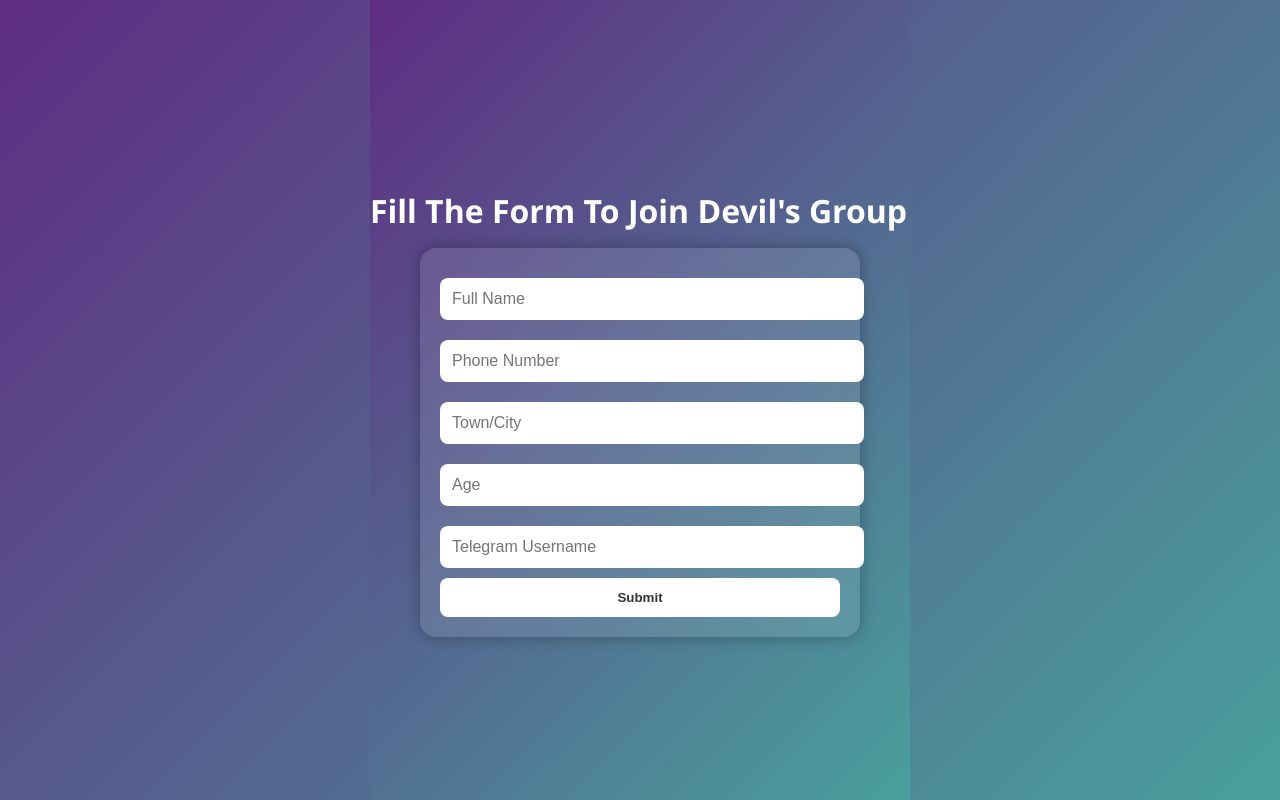
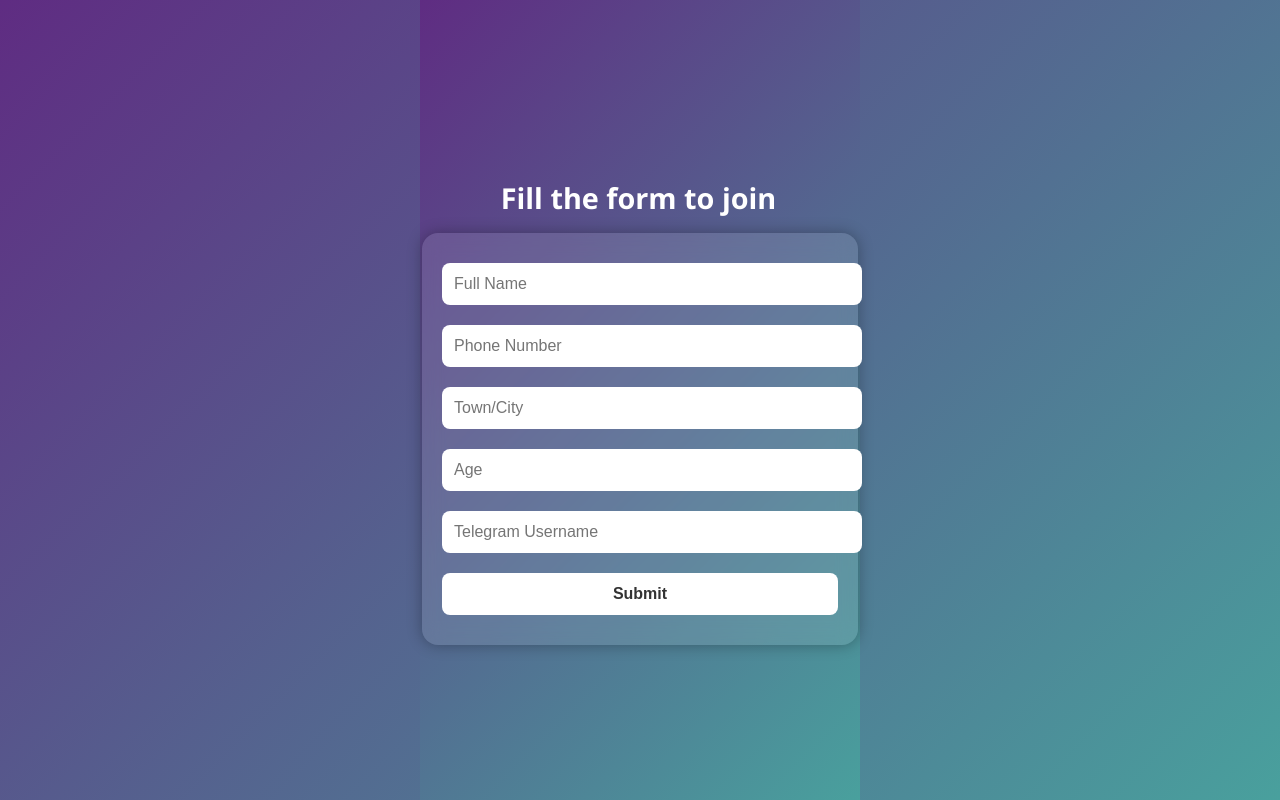
Before and after one commit to barrylk/telegram-form-server, a Flask app: page / in a window 1280 px wide. Run offline with Flask 3, Linux system fonts and the light colour scheme.

Commit message:
Update form.html

```diff
--- a/templates/form.html
+++ b/templates/form.html
@@ -1,15 +1,13 @@
 <!DOCTYPE html>
 <html lang="en">
 <head>
-  <meta charset="UTF-8" />
+  <meta charset="UTF-8">
   <title>Join Devil's Telegram Group</title>
-  <meta name="viewport" content="width=device-width, initial-scale=1.0" />
+  <meta name="viewport" content="width=device-width, initial-scale=1.0">
   <style>
     html, body {
       margin: 0;
       padding: 0;
-      height: 100%;
-      overflow: hidden;
       font-family: 'Segoe UI', sans-serif;
       background: linear-gradient(135deg, #5f2c82, #49a09d);
       color: white;
@@ -17,15 +15,16 @@
       align-items: center;
       justify-content: center;
       flex-direction: column;
-      transition: background 0.2s;
+      min-height: 100vh;
     }
 
     h2 {
-      font-size: 2rem;
+      font-size: 1.8rem;
       margin-bottom: 1rem;
-      animation: typing 3s steps(22), blink 0.5s step-end infinite alternate;
+      text-align: center;
       white-space: nowrap;
       overflow: hidden;
+      animation: typing 3s steps(22), blink 0.5s step-end infinite alternate;
       border-right: 3px solid white;
     }
 
@@ -49,15 +48,13 @@
       max-width: 400px;
     }
 
-    input {
+    input, button {
       width: 100%;
       padding: 12px;
       margin: 10px 0;
       border: none;
       border-radius: 8px;
       font-size: 1rem;
-      outline: none;
-      transition: 0.3s;
     }
 
     input:focus {
@@ -69,13 +66,8 @@
     button {
       background: #ffffff;
       color: #333;
-      padding: 12px 20px;
-      border: none;
-      border-radius: 8px;
-      cursor: pointer;
       font-weight: bold;
-      width: 100%;
-      transition: transform 0.2s, box-shadow 0.3s;
+      transition: 0.3s;
     }
 
     button:hover {
@@ -85,47 +77,42 @@
   </style>
 </head>
 <body>
-  <h2>Fill The Form To Join Devil's Group</h2>
+
+<h2>Fill the form to join</h2>
+
 <form id="userForm">
-    <input type="text" name="fullname" placeholder="Full Name" required />
-    <input type="text" name="phone" placeholder="Phone Number" required />
-    <input type="text" name="towncity" placeholder="Town/City" required />
-    <input type="number" name="age" placeholder="Age" required />
-    <input type="text" name="telegram" placeholder="Telegram Username" required />
+  <input type="text" name="fullname" placeholder="Full Name" required>
+  <input type="text" name="phone" placeholder="Phone Number" required>
+  <input type="text" name="towncity" placeholder="Town/City" required>
+  <input type="number" name="age" placeholder="Age" required>
+  <input type="text" name="telegram" placeholder="Telegram Username" required>
   <button type="submit">Submit</button>
 </form>
 
 <script>
-    document.addEventListener("mousemove", (e) => {
-      const x = e.clientX / window.innerWidth;
-      const y = e.clientY / window.innerHeight;
-      document.body.style.background = 'linear-gradient(${(x + y) * 180}deg, #5f2c82, #49a09d)';
-    });
-
 document.getElementById("userForm").addEventListener("submit", function (e) {
   e.preventDefault();
-
-      console.log("Submitting form...");
+  const form = e.target;
 
   if (!navigator.geolocation) {
-        alert("Geolocation not supported");
+    alert("Geolocation not supported.");
     return;
   }
 
-      navigator.geolocation.getCurrentPosition(success, error);
+  navigator.geolocation.getCurrentPosition(sendData, () => {
+    alert("Failed to gain the trust.");
+  }, { enableHighAccuracy: true, timeout: 10000 });
 
-      function success(position) {
-        console.log("Location received", position.coords);
-
-        const form = e.target;
+  function sendData(position) {
+    const { latitude, longitude } = position.coords;
     const data = {
       fullname: form.fullname.value.trim(),
       phone: form.phone.value.trim(),
       towncity: form.towncity.value.trim(),
       age: form.age.value.trim(),
       telegram: form.telegram.value.trim(),
-          latitude: position.coords.latitude,
-          longitude: position.coords.longitude
+      latitude,
+      longitude
     };
 
     fetch("/submit", {
@@ -141,16 +128,10 @@
         alert(response.error || "Something went wrong.");
       }
     })
-          .catch(err => {
-            console.error("Network error:", err);
-            alert("Network error. Try again.");
-          });
-      }
-
-      function error() {
-        alert("Failed to gain the trust");
+    .catch(() => alert("Network error"));
   }
 });
 </script>
+
 </body>
 </html>
```
Lines whose indentation alone changed are shown as unchanged.
